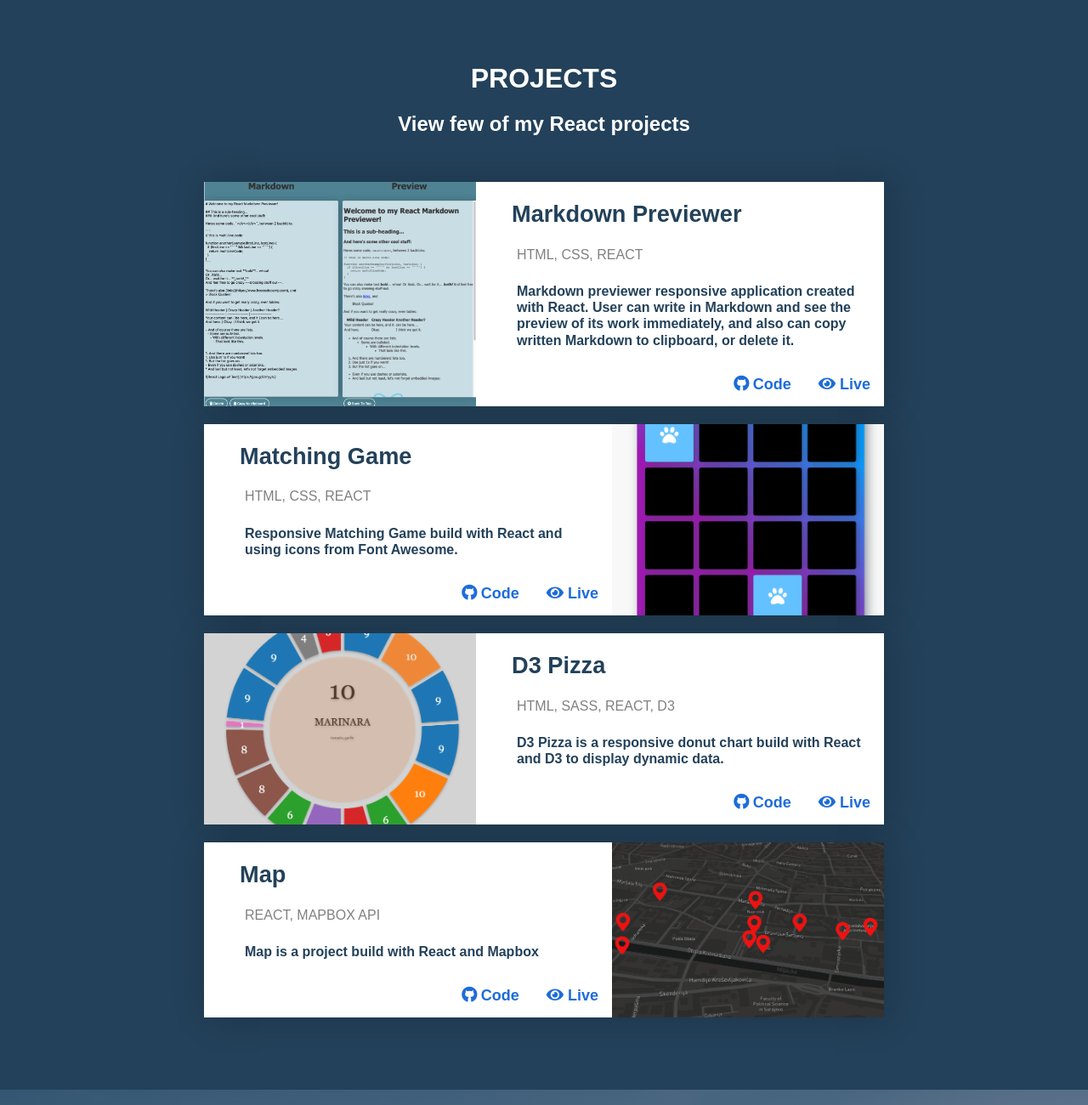
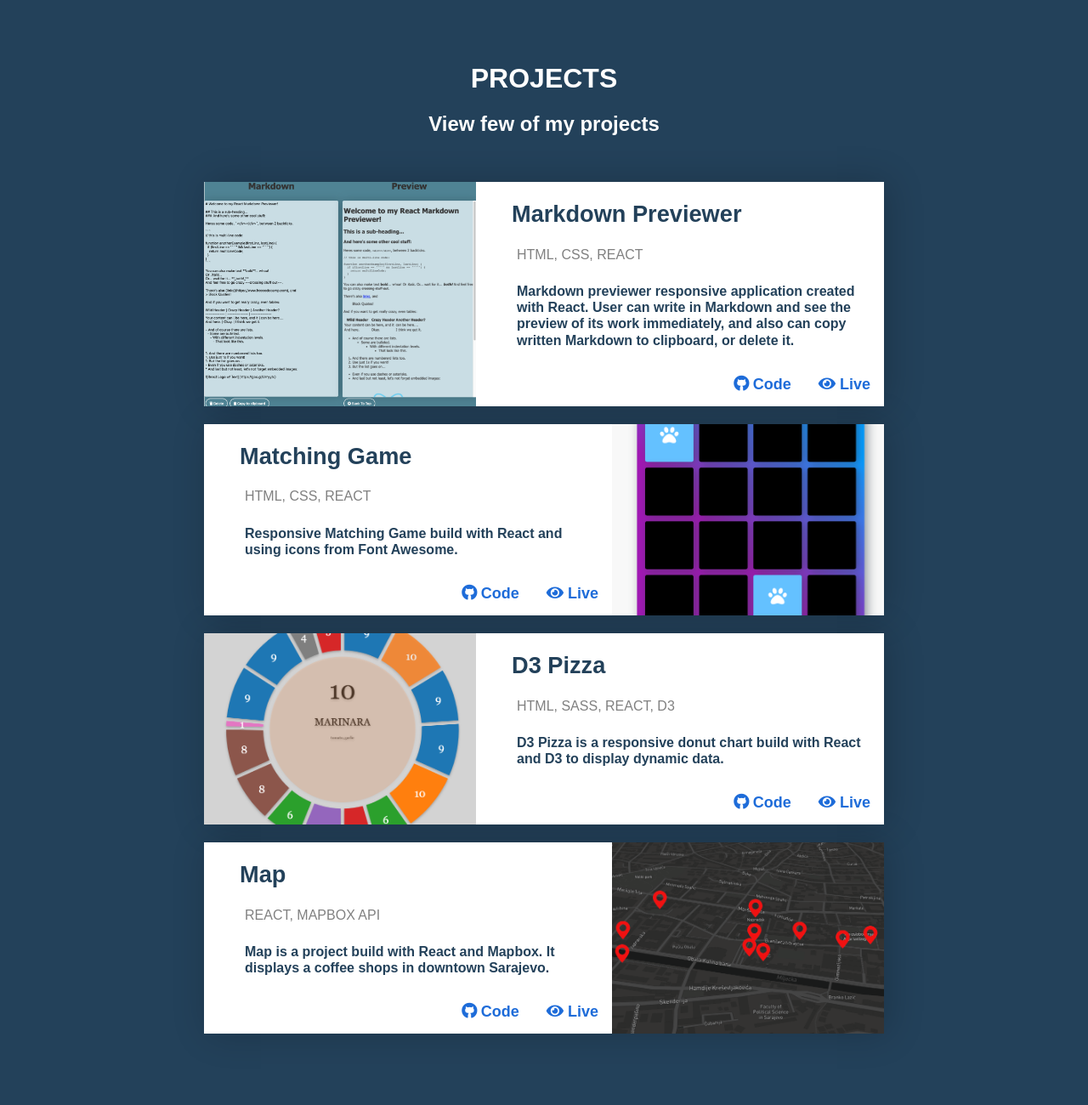
Before and after one commit to Ivilili/portfolio, a website: page index.html in a window 1280 px wide. Shown: the part 1320-2620 px from the top of the page at 85% size. Drawn offline with nearby package versions, Linux system fonts and the light colour scheme; a web font is replaced by a local one.

Commit message:
update links

```diff
--- a/index.html
+++ b/index.html
@@ -84,7 +84,7 @@
     </section>
     <section id="projects">
         <h1>PROJECTS</h1>
-        <h2>View few of my React projects</h2>
+        <h2>View few of my projects</h2>
            <br />
             <div class="card">
                 <div class="meta" style="background-image: url('markdownpreview.png');width:auto;">
@@ -124,7 +124,7 @@
                         <h3>D3 Pizza</h3>
                         <h4>HTML, SASS, REACT, D3</h4>
                         <p>D3 Pizza is a responsive donut chart build with React and D3 to display dynamic data. </p>
-                        <a href="https://ivilili.github.io/cowork/#main" class="btn">
+                        <a href="https://pizza-donut.netlify.com" class="btn">
                             <i class="fa fa-eye"></i> Live
                         </a>
                         <a href="https://codepen.io/ivilili/full/gdywOe" class="btn">
@@ -139,7 +139,7 @@
                         <div class="description">
                         <h3>Map</h3>
                         <h4>REACT, Mapbox API</h4>
-                        <p>Map is a project build with React and Mapbox </p>
+                        <p>Map is a project build with React and Mapbox. It displays a coffee shops in downtown Sarajevo. </p>
                         <a href="https://chingumap.netlify.com/" class="btn">
                                 <i class="fa fa-eye"></i> Live
                             </a>
```
